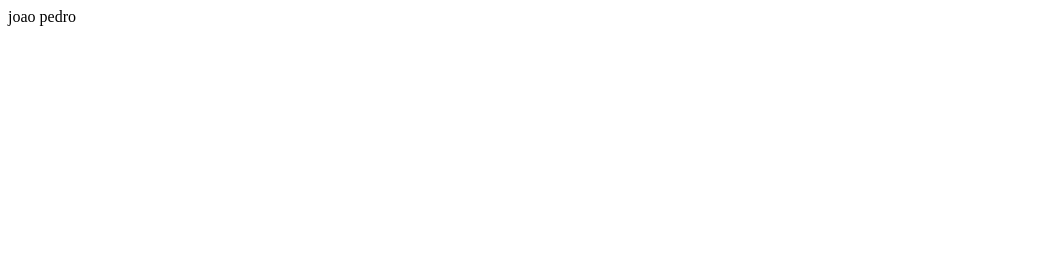
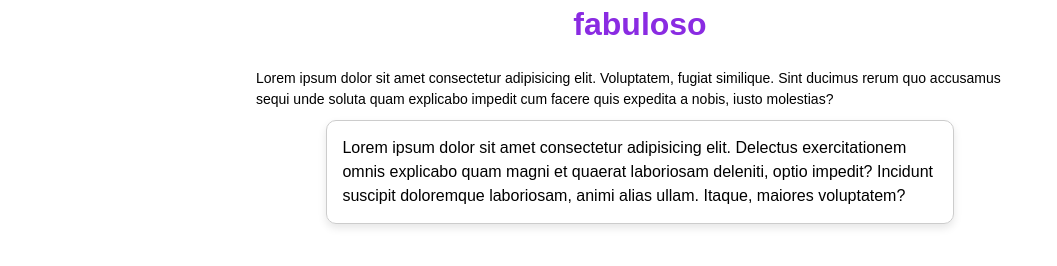
Before and after one commit to JDilon/aula-13-09, a plain HTML site: page index.html in a window 1280 px wide. Shown: the whole page, without its empty margins (0-1057 px from the left). Drawn offline with Linux system fonts and the light colour scheme.

Commit message:
novos codigos CSS

```diff
--- a/index.html
+++ b/index.html
@@ -1,11 +1,64 @@
 <!DOCTYPE html>
 <html lang="pt-br">
+  <head>
+    <meta charset="UTF-8" />
+    <title>Document</title>
+    <style>
+        *{
+            /* o asterisco aplica o css a tudo!
+            usamos ele para fazer o reset(limpar)
+            o css padão do navegaror e aplicar um unico
+            */
 
-<head>
-    <meta charset="UTF-8">
-    <title>Document</title>
-</head>
-<body>joao pedro
+            margin: 0;
+            padding: 0;
+            box-sizing: border-box; /* define o tamanho do elemento*/
+            line-height: 1.5;
+            font-family: Arial, Helvetica, sans-serif;
+        }
 
-</body>
+        p{
+            font-size: 14px;
+            color: black;
+        }
+
+        h1,h2,h3,h4,h5,h6{
+            font-weight: bold;
+            color:blueviolet !important;
+            margin-bottom: 20px;
+            text-align:center;
+        }
+
+        .container{
+            padding-left: 20%;
+            padding-right: 20%;
+        }
+
+        .card{
+            border:1px #cccccc solid;
+            padding: 15px;
+            border-radius: 10px;
+            margin: 10px auto;
+            box-shadow: 0 4px 8px rgba(0, 0, 0, 0.1 );
+        }
+
+        .tamanho-50{
+            width:49%;
+            max-width:49%;
+        }
+    </style>
+  </head>
+  <body>
+    <div class="container">
+
+
+    <h1 style="color: aqua;">fabuloso</h1>
+    <p>Lorem ipsum dolor sit amet consectetur adipisicing elit. Voluptatem, fugiat similique. Sint ducimus rerum quo accusamus sequi unde soluta quam explicabo impedit cum facere quis expedita a nobis, iusto molestias?</p>
+    </div>
+    <div class="card tamanho-50">
+        Lorem ipsum dolor sit amet consectetur adipisicing elit. Delectus exercitationem omnis explicabo quam magni et quaerat laboriosam deleniti, optio impedit? Incidunt suscipit doloremque laboriosam, animi alias ullam. Itaque, maiores voluptatem?
+    </div>
+
+
+  </body>
 </html>
```
